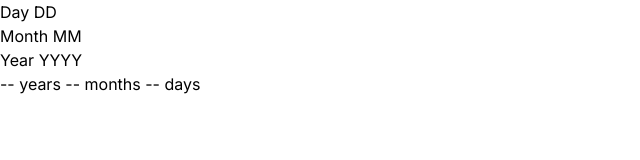
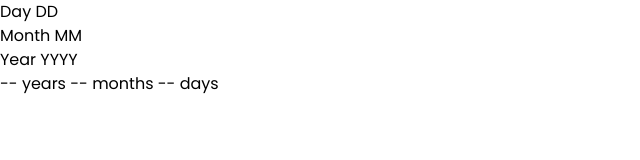
Before and after one commit to n0rrman/frontend-mentor-challenges-green, a Next.js app in the folder age-calculator-app/: page / in a window 1280 px wide. Shown: the top 160 px of the page, without its empty margins (0-640 px from the left). Built offline with nearby package versions, Linux system fonts and the light colour scheme.

Commit message:
age-calculator-app colors and fonts added

```diff
--- a/age-calculator-app/src/app/globals.css
+++ b/age-calculator-app/src/app/globals.css
@@ -1,3 +1,16 @@
 @tailwind base;
 @tailwind components;
 @tailwind utilities;
+
+@layer base {
+  :root {
+    --color-purple: 197deg 100% 46%;
+    --color-lightRed: 226deg 93% 47%;
+
+    --color-white: 0deg 0% 100%;
+    --color-offWhite: 0deg 0% 94%;
+    --color-lightGray: 0deg 0% 86%;
+    --color-smokeyGray: 0deg 1% 44%;
+    --color-offBlack: 0deg 0% 8%;
+  }
+}
--- a/age-calculator-app/src/app/layout.tsx
+++ b/age-calculator-app/src/app/layout.tsx
@@ -1,8 +1,12 @@
 import type { Metadata } from "next";
-import { Inter } from "next/font/google";
+import { Poppins } from "next/font/google";
 import "./globals.css";
 
-const inter = Inter({ subsets: ["latin"] });
+const poppins = Poppins({
+  subsets: ["latin"],
+  weight: ["400", "700", "800"],
+  style: ["normal", "italic"],
+});
 
 export const metadata: Metadata = {
   title: "Age calculator app",
@@ -17,7 +21,7 @@ export default function RootLayout({
 }>) {
   return (
     <html lang="en">
-      <body className={inter.className}>{children}</body>
+      <body className={poppins.className}>{children}</body>
     </html>
   );
 }
--- a/age-calculator-app/tailwind.config.ts
+++ b/age-calculator-app/tailwind.config.ts
@@ -6,7 +6,20 @@ const config: Config = {
     './src/components/**/*.{js,ts,jsx,tsx,mdx}',
     './src/app/**/*.{js,ts,jsx,tsx,mdx}',
   ],
-  theme: {},
+  theme: {
+    extend:{
+      colors: {
+        purple: 'hsl(var(--color-purple) / <alpha-value>)',
+        lightRed: 'hsl(var(--color-lightRed) / <alpha-value>)',
+
+        white: 'hsl(var(--color-white) / <alpha-value>)',
+        offWhite: 'hsl(var(--color-offWhite) / <alpha-value>)',
+        lightGray: 'hsl(var(--color-lightGray) / <alpha-value>)',
+        smokeyGray: 'hsl(var(--color-smokeyGray) / <alpha-value>)',
+        offBlack: 'hsl(var(--color-offBlack) / <alpha-value>)',
+      }
+    }
+  },
   plugins: [],
 }
 export default config
```
